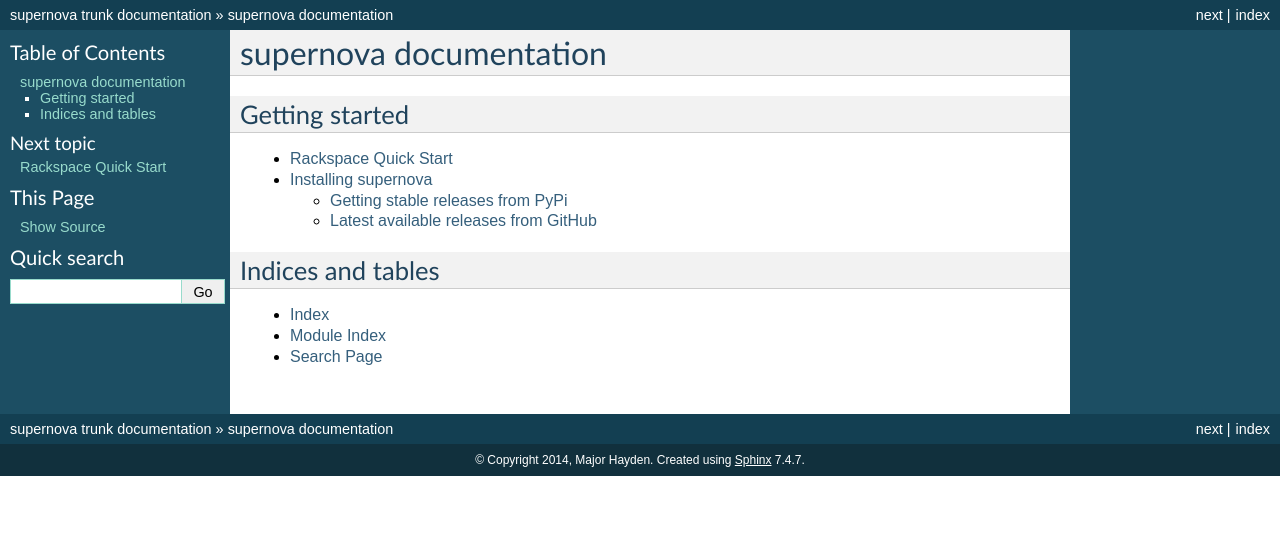
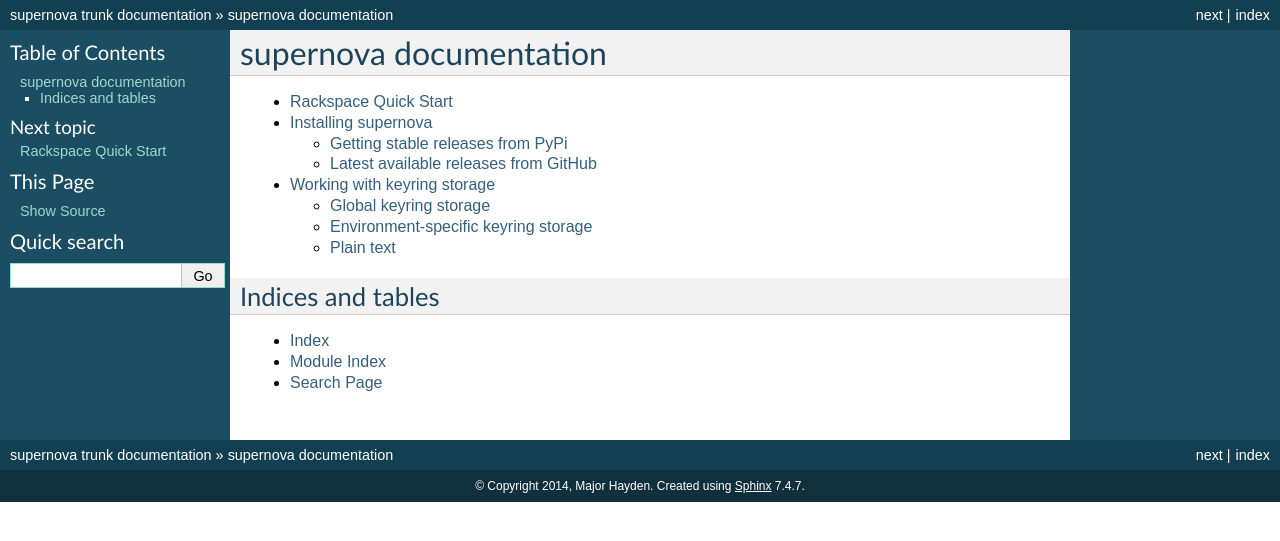
Before and after one commit to major/supernova, a Sphinx documentation site: the page built from docs/index.rst, in a window 1280 px wide. Shown: the top 541 px of the page. Built offline with Sphinx 7.4.7, drawn with Linux system fonts in a browser that asks for light colours; some of the changed lines change nothing that is shown.

Commit message:
Adding keyring docs

```diff
--- a/docs/index.rst
+++ b/docs/index.rst
@@ -1,14 +1,12 @@
 supernova documentation
 =======================
-
-Getting started
-----------------
 
 .. toctree::
    :maxdepth: 2
 
    raxquickstart
    installation
+   keyring.rst
 
 
 
--- /dev/null
+++ b/docs/keyring.rst
@@ -0,0 +1,83 @@
+Working with keyring storage
+=====================================
+
+With supernova, there are three ways you can store credentials:
+
+* **Best:** Global keyring storage shared between multiple environments
+* **Better:** Keyring storage specific to an environment
+* **Awful:** Plain text in the supernova configuration file
+
+`NOTE: A temporary environment is spawned by supernova when it actually runs nova -- your credentials aren't left in the environment variables of your current shell.`
+
+Global keyring storage
+----------------------
+
+Storing a credential as a global credential allows you to use it across multiple environments.  The greatest benefit of this option is that you only need to set credentials in one place within your keyring.  If you need to change credentials frequently, this can be a big time saver.
+
+Here's how we're already doing that in the `Rackspace example configuration <http://bit.ly/raxsupernova>`_:::
+
+    [dfw]
+    ... snip ...
+    OS_PASSWORD=USE_KEYRING['RackspaceAccountAPIKey']
+    OS_USERNAME=USE_KEYRING['RackspaceAccountUser']
+    OS_TENANT_NAME=USE_KEYRING['RackspaceAccountDDI']
+
+    [ord]
+    ... snip ...
+    OS_PASSWORD=USE_KEYRING['RackspaceAccountAPIKey']
+    OS_USERNAME=USE_KEYRING['RackspaceAccountUser']
+    OS_TENANT_NAME=USE_KEYRING['RackspaceAccountDDI']
+
+    [iad]
+    ... snip ...
+    OS_PASSWORD=USE_KEYRING['RackspaceAccountAPIKey']
+    OS_USERNAME=USE_KEYRING['RackspaceAccountUser']
+    OS_TENANT_NAME=USE_KEYRING['RackspaceAccountDDI']
+
+You can get global credentials with supernova-keyring:::
+
+    supernova-keyring -s global RackspaceAccountAPIKey
+
+Retrieving a credential you stored previously is easy as well:::
+
+    supernova-keyring -g global RackspaceAccountAPIKey
+
+**WARNING:** Retrieving a credential will display it on the screen in plain text.  Don't worry: supernova will warn you thoroughly before you try this.
+
+Environment-specific keyring storage
+------------------------------------
+
+An older method of storing keyring data is to store it specifically for one environment.  Using the `Rackspace example configuration <http://bit.ly/raxsupernova>`_, your DFW configuration might look like this:::
+
+    [dfw]
+    ... snip ...
+    OS_PASSWORD=USE_KEYRING
+    OS_USERNAME=my_username
+    OS_TENANT_NAME=my_account_number
+
+This tells supernova to look up the *OS_PASSWORD* value for the *dfw* environment.  Setting that credential is done with supernova-keyring:
+
+    supernova-keyring -s dfw OS_PASSWORD
+
+This was one of the first methods of keyring storage available in supernova and it's the least robust.  It's recommended to consider using global keyring storage instead.
+
+
+Plain text
+----------
+
+This is obviously the easiest method, but it's generally not recommended.  Any user with access to your home directory would have access to your credentials and could use them against your accounts.  **Don't use plain text credential storage unless you know what you're doing.**
+
+Using the `Rackspace example configuration <http://bit.ly/raxsupernova>`_, plain text credential storage would look like this:::
+
+    [dfw]
+    OS_AUTH_URL=https://identity.api.rackspacecloud.com/v2.0/
+    OS_AUTH_SYSTEM=rackspace
+    OS_COMPUTE_API_VERSION=1.1
+    NOVA_RAX_AUTH=1
+    OS_REGION_NAME=DFW
+    NOVA_SERVICE_NAME=cloudServersOpenStack
+    OS_PASSWORD=482aa30919030cafc08f2d2bda2193bf
+    OS_USERNAME=my_username
+    OS_TENANT_NAME=123456
+
+When supernova runs, it will take the configuration options and pass them directly to nova (or the executable of your choice) in a subprocess.
```
